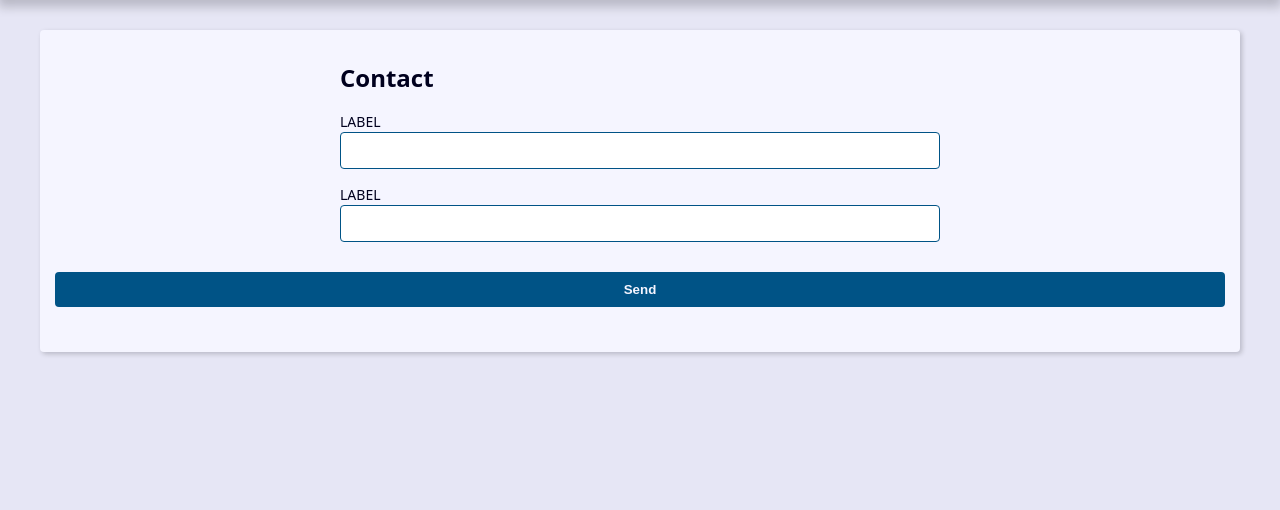
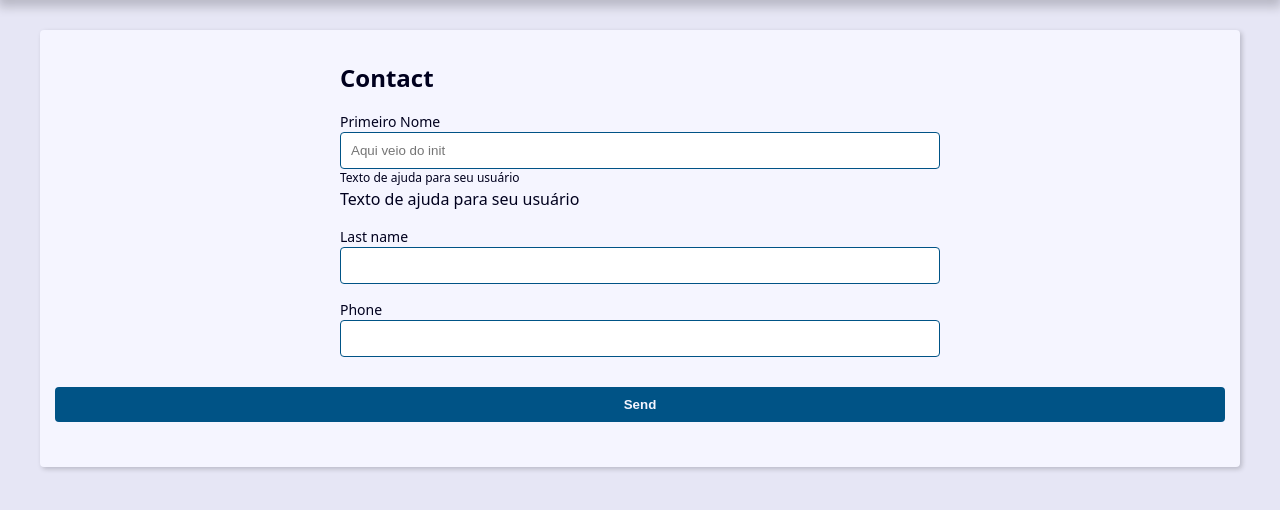
Before and after one commit to LinekerCalseverini/projeto_agenda, a Django app: page /contact/create/ in a window 1280 px wide. Shown: the part 239-749 px from the top of the page. Run offline with Django 4.2, Linux system fonts and the light colour scheme.

Commit message:
Trabalhando com Widgets do Django Forms

```diff
--- /dev/null
+++ b/contact/forms.py
@@ -0,0 +1,48 @@
+from django import forms
+from django.core.exceptions import ValidationError
+from . import models
+
+
+class ContactForm(forms.ModelForm):
+    first_name = forms.CharField(
+        widget=forms.TextInput(
+            attrs={
+                'class': 'classe-a classe-b',
+                'placeholder': 'Aqui veio do init'
+            }
+        ),
+        label='Primeiro Nome',
+        help_text='Texto de ajuda para seu usuário'
+    )
+
+    def __init__(self, *args, **kwargs):
+        super().__init__(*args, **kwargs)
+
+        # self.fields['first_name'].widget.attrs.update({
+        #     'class': 'classe-a classe-b',
+        #     'placeholder': 'Aqui veio do init',
+        # })
+
+    class Meta:
+        model = models.Contact
+        fields = (
+            'first_name', 'last_name', 'phone',
+        )
+        # widgets = {
+        #     'first_name': forms.TextInput(
+        #         attrs={
+        #             'class': 'classe-a classe-b',
+        #             'placeholder': 'Escreva aqui',
+        #         }
+        #     )
+        # }
+
+    def clean(self):
+        self.add_error(
+            'first_name',
+            ValidationError(
+                'Mensagem de Erro',
+                code='invalid'
+            )
+        )
+        return super().clean()
--- a/contact/templates/contact/create.html
+++ b/contact/templates/contact/create.html
@@ -2,18 +2,26 @@
 {% block content %}
     <div class="form-wrapper">
         <h2>Contact</h2>
-        <form action="" method="post" enctype="multipart/form-data">
+        <form action="{% url "contact:create" %}"
+              method="post"
+              enctype="multipart/form-data">
             {% csrf_token %}
             <div class="form-content">
-                <div class="form-group">
-                    <label for="id_first_name">LABEL</label>
-                    <input type="text" name="first_name" maxlength="255">
+                {% for field in form %}
+                    <div class="form-group">
+                        <label for="{{ field.id_for_label }}">{{ field.label }}</label>
+                        {{ field }}
+                        {{ field.errors }}
+                        {% if field.help_text %}<p class="help-text">{{ field.help_text }}</p>{% endif %}
+                        {{ field.help_text }}
+                    </div>
+                {% endfor %}
+            </div>
+            {% if form.non_field_errors %}
+                <div class="form-content">
+                    <div class="form-group">{{ form.non_field_errors }}</div>
                 </div>
-                <div class="form-group">
-                    <label for="id_last_name">LABEL</label>
-                    <input type="text" name="last_name" maxlength="255">
-                </div>
-            </div>
+            {% endif %}
         </form>
     </div>
     <div class="form-content">
--- a/contact/urls.py
+++ b/contact/urls.py
@@ -9,5 +9,5 @@ urlpatterns = [
 
     # contact (CRUD)
     path('contact/<int:contact_id>/', views.contact, name='contact'),
-    path('contact/create/', views.create, name='contact'),
+    path('contact/create/', views.create, name='create'),
 ]
--- a/contact/views/contact_forms.py
+++ b/contact/views/contact_forms.py
@@ -1,12 +1,22 @@
 from django.shortcuts import render
+from contact.forms import ContactForm
 
 
 def create(request):
     if request.method == 'POST':
-        request.POST.get('first_name')
-        request.POST.get('last_name')
+        context = {
+            'form': ContactForm(request.POST)
+        }
 
-    context = {}
+        return render(
+            request,
+            'contact/create.html',
+            context
+        )
+
+    context = {
+        'form': ContactForm()
+    }
 
     return render(
         request,
```
Also changed, not shown: 1 other file.
